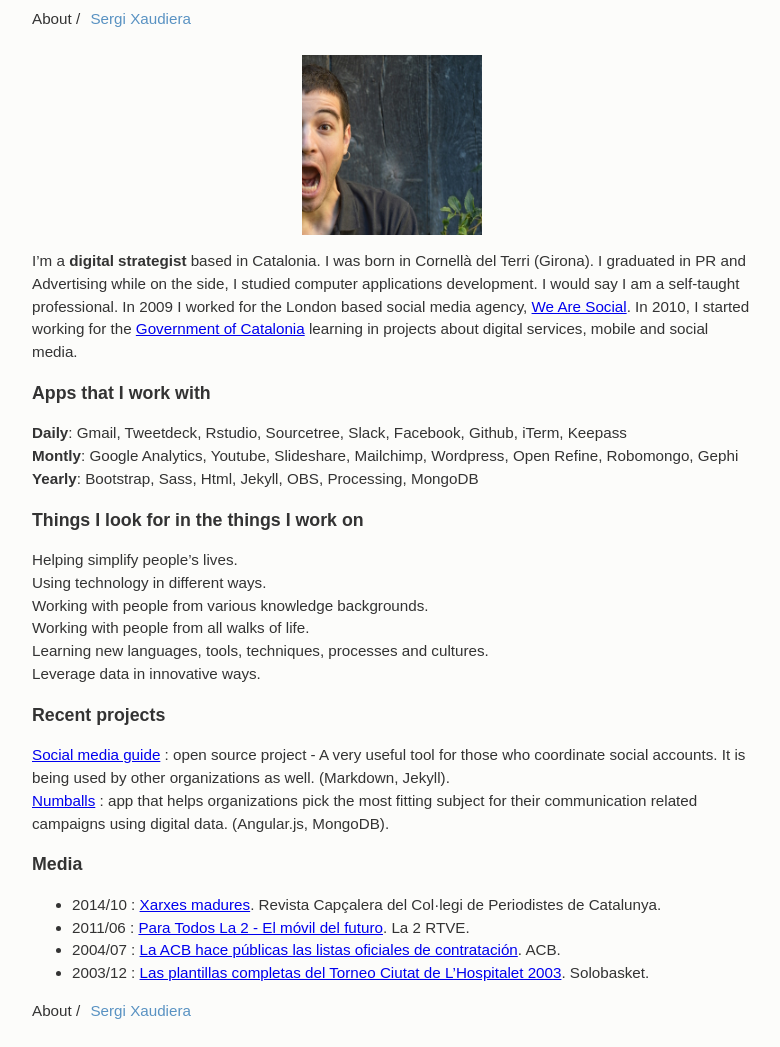
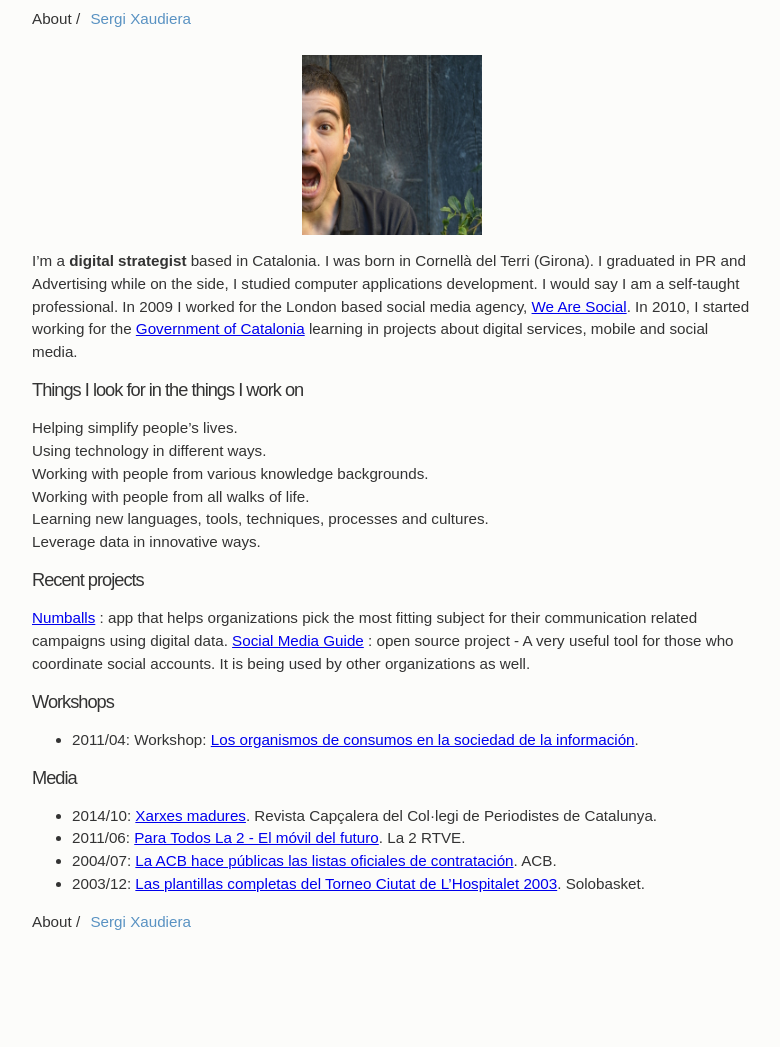
Before and after one commit to sergixaudiera/sergixaudiera.github.io, a Jekyll site: the page built from about.md, in a window 1280 px wide. Shown: the whole page, without its empty margins (248-1028 px from the left). Built offline with Jekyll 4.4.1, drawn with Linux system fonts in a browser that asks for light colours; after the commit the page ends 958 px from its top, so only the background shows below that.

Commit message:
afegit curs de consum

```diff
--- a/about.md
+++ b/about.md
@@ -7,12 +7,7 @@ permalink: /about/
 
 I'm a **digital strategist** based in Catalonia. I was born in Cornellà del Terri (Girona). I graduated in PR and Advertising while on the side, I studied computer applications development. I would say I am a self-taught professional. In 2009 I worked for the London based social media agency, [We Are Social](http://wearesocial.net). In 2010, I started working for the [Government of Catalonia](http://gencat.cat]) learning in projects about digital services, mobile and social media.
 
-### Apps that I work with
-**Daily**: Gmail, Tweetdeck, Rstudio, Sourcetree, Slack, Facebook, Github, iTerm, Keepass
-**Montly**: Google Analytics, Youtube, Slideshare, Mailchimp, Wordpress, Open Refine, Robomongo, Gephi
-**Yearly**: Bootstrap, Sass, Html, Jekyll, OBS, Processing, MongoDB
-
-### Things I look for in the things I work on
+## Things I look for in the things I work on
 Helping simplify people's lives.
 Using technology in different ways.
 Working with people from various knowledge backgrounds.
@@ -20,12 +15,15 @@ Working with people from all walks of life.
 Learning new languages, tools, techniques, processes and cultures.
 Leverage data in innovative ways.
 
-### Recent projects
-[Social media guide](https://github.com/gencat/guia) : open source project - A very useful tool for those who coordinate social accounts. It is being used by other organizations as well. (Markdown, Jekyll).
-[Numballs](http://numballs.com) : app that helps organizations pick the most fitting subject for their communication related campaigns using digital data. (Angular.js, MongoDB).
+## Recent projects
+[Numballs](http://numballs.com) : app that helps organizations pick the most fitting subject for their communication related campaigns using digital data.
+[Social Media Guide](https://github.com/gencat/guia-xarxes) : open source project - A very useful tool for those who coordinate social accounts. It is being used by other organizations as well.
 
-### Media
-* 2014/10 : [Xarxes madures](http://www.periodistes.org/ca/article/xarxes-madures-248.html). Revista Capçalera del Col·legi de Periodistes de Catalunya.
-* 2011/06 : [Para Todos La 2 - El móvil del futuro](http://www.rtve.es/alacarta/videos/para-todos-la-2/para-todos-2-movil-del-futuro/1118704/). La 2 RTVE.
-* 2004/07 : [La ACB hace públicas las listas oficiales de contratación](http://www.acb.com/redaccion.php?id=18721). ACB.
-* 2003/12 : [Las plantillas completas del Torneo Ciutat de L'Hospitalet 2003](http://www.solobasket.com/las-plantillas-completas-del-torneo-ciutat-de-lhospitalet). Solobasket.
+## Workshops
+- 2011/04: Workshop: [Los organismos de consumos en la sociedad de la información](/docs/20110427_curs_consum.pdf).
+
+## Media
+- 2014/10: [Xarxes madures](http://www.periodistes.org/ca/article/xarxes-madures-248.html). Revista Capçalera del Col·legi de Periodistes de Catalunya.
+- 2011/06: [Para Todos La 2 - El móvil del futuro](http://www.rtve.es/alacarta/videos/para-todos-la-2/para-todos-2-movil-del-futuro/1118704/). La 2 RTVE.
+- 2004/07: [La ACB hace públicas las listas oficiales de contratación](http://www.acb.com/redaccion.php?id=18721). ACB.
+- 2003/12: [Las plantillas completas del Torneo Ciutat de L'Hospitalet 2003](http://www.solobasket.com/las-plantillas-completas-del-torneo-ciutat-de-lhospitalet). Solobasket.
```
Also changed, not shown: 1 other file.
